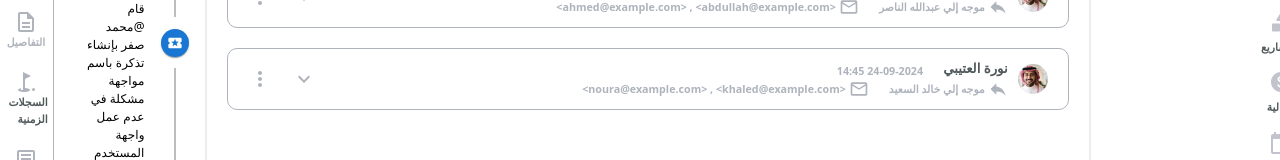
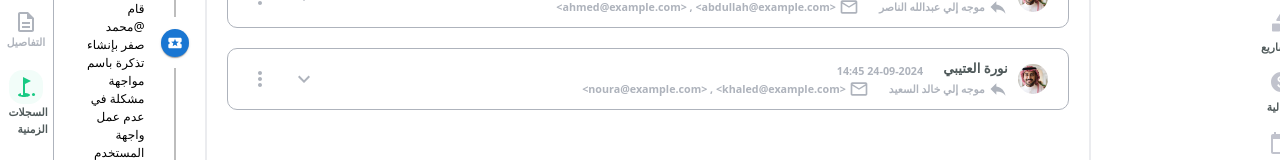
Before and after one commit to amansour13/requests-react-page, a React (Vite) app: page /requests in a window 1280 px wide. Shown: the part 337-497 px from the top of the page. Built offline with nearby package versions, Linux system fonts and the light colour scheme.

Commit message:
Update sidebar.css

```diff
--- a/src/components/sidebar.css
+++ b/src/components/sidebar.css
@@ -51,6 +51,10 @@ ul{
 .link:active svg {
     color: var(--dark-green) !important;
 }
+.link.active .nav-text,
+.link.active svg {
+    color: var(--dark-green) !important;
+}
 
 .link:focus .nav-text,
 .link:focus svg {
@@ -63,6 +67,12 @@ ul{
     background-color: var(--light-green);
 }
 
+.link.active svg {
+    border-radius: 40%;
+    padding: 5px;
+    background-color: var(--light-green);
+}
+
 .link:focus svg {
     border-radius: 40%;
     padding: 5px;
```
